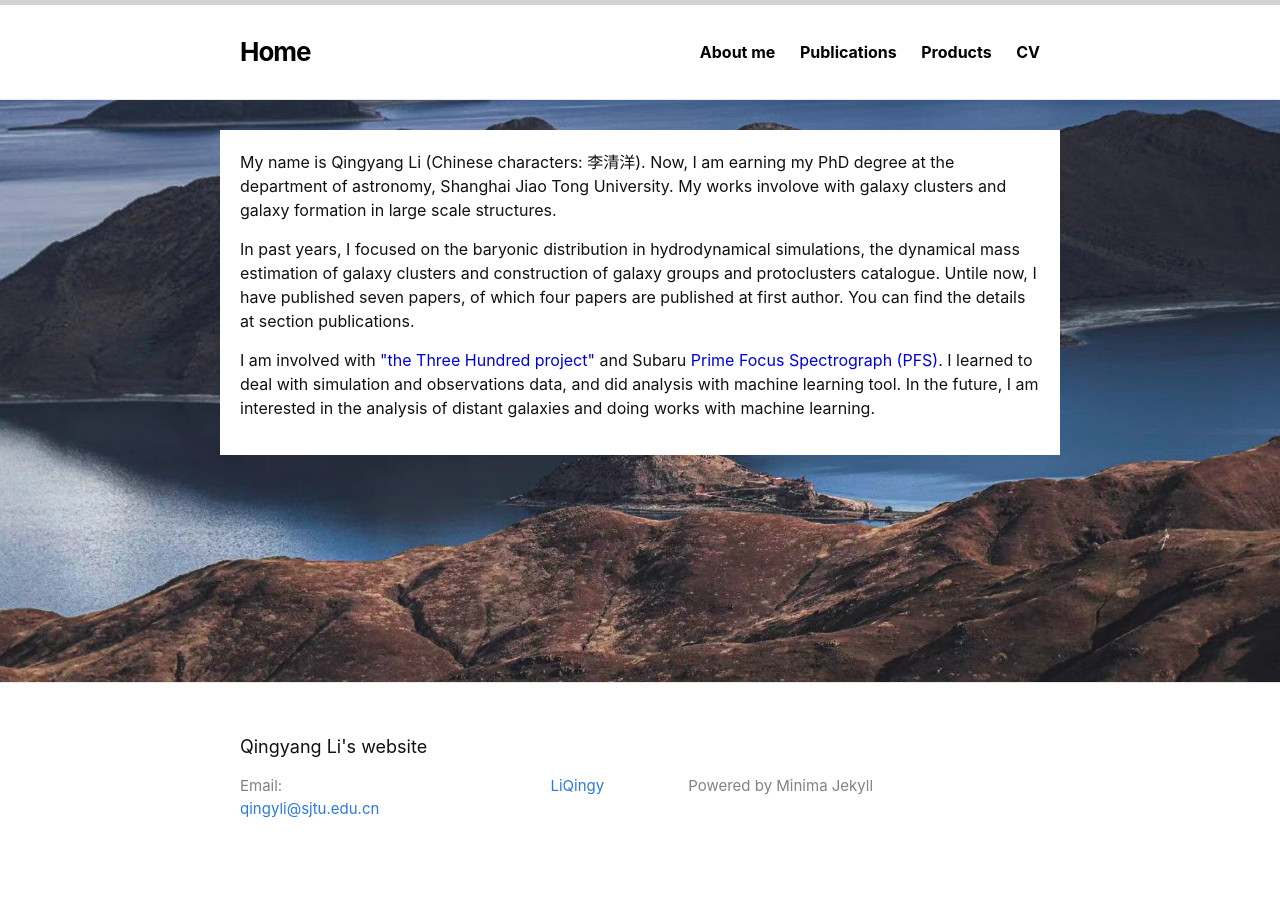
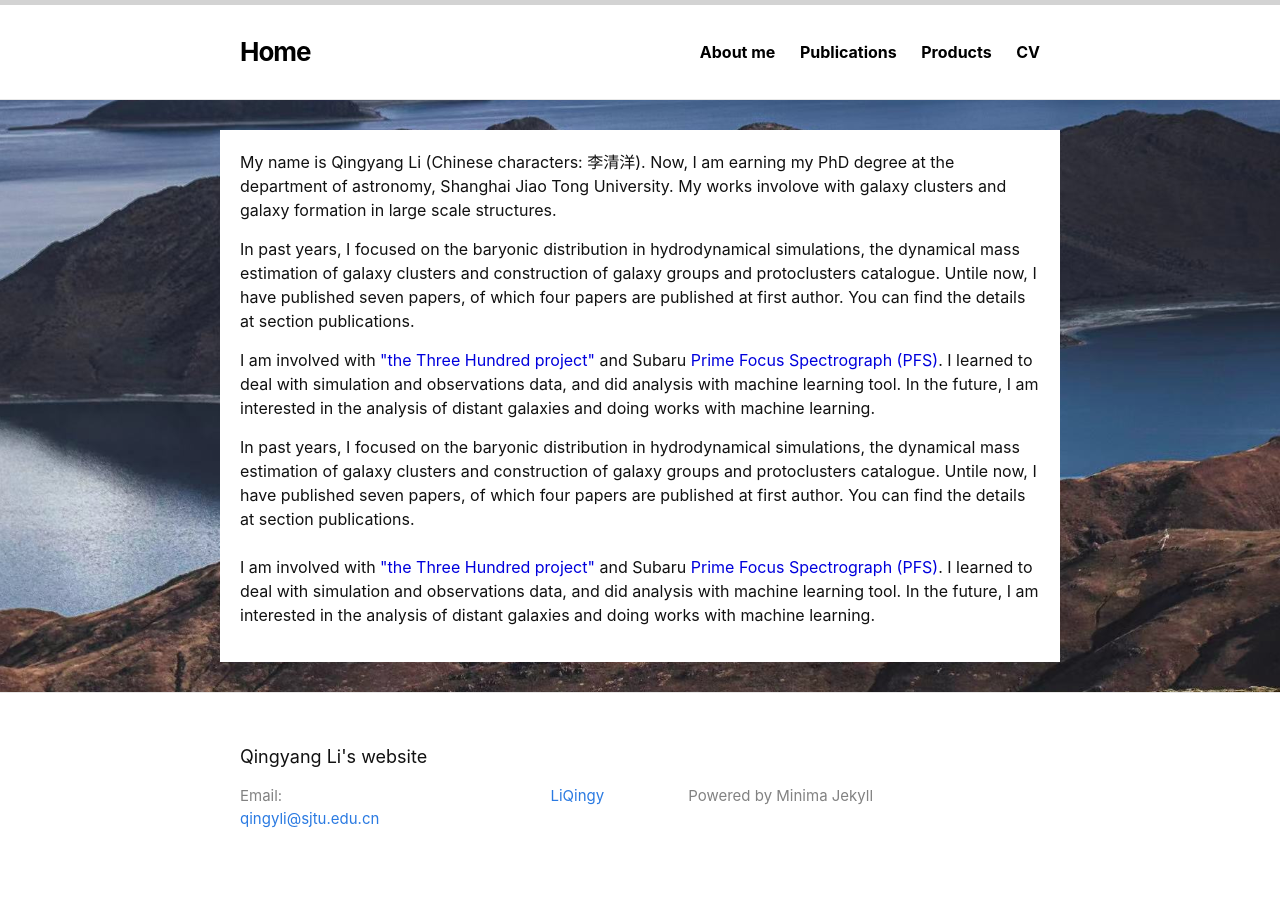
Before and after one commit to LiQingy/LiQingy.github.io, a Jekyll site: the page built from introduction.markdown, in a window 1280 px wide. Built offline with Jekyll 4.4.1, drawn with Linux system fonts in a browser that asks for light colours.

Commit message:
Update introduction.markdown

```diff
--- a/introduction.markdown
+++ b/introduction.markdown
@@ -9,3 +9,9 @@ My name is Qingyang Li (Chinese characters: 李清洋). Now, I am earning my PhD
 In past years, I focused on the baryonic distribution in hydrodynamical simulations, the dynamical mass estimation of galaxy clusters and construction of galaxy groups and protoclusters catalogue. Untile now, I have published seven papers, of which four papers are published at first author. You can find the details at section publications.
 
 I am involved with [<font color="#0000dd">"the Three Hundred project"</font>](http://popia.ft.uam.es/The300-2022/Home.html) and Subaru [<font color="#0000dd">Prime Focus Spectrograph (PFS)</font>](https://pfs.ipmu.jp/#:~:text=The%20PFS%20measures%20the%20large%20scale%20galaxy%20distribution,galaxies%20from%20cosmic%20dawn%20to%20the%20present%20day.). I learned to deal with simulation and observations data, and did analysis with machine learning tool. In the future, I am interested in the analysis of distant galaxies and doing works with machine learning.
+
+<p>
+In past years, I focused on the baryonic distribution in hydrodynamical simulations, the dynamical mass estimation of galaxy clusters and construction of galaxy groups and protoclusters catalogue. Untile now, I have published seven papers, of which four papers are published at first author. You can find the details at section publications. <br><br>
+
+I am involved with <a herf="http://popia.ft.uam.es/The300-2022/Home.html"><font color="#0000dd">"the Three Hundred project"</font></a> and Subaru <a herf="https://pfs.ipmu.jp/#:~:text=The%20PFS%20measures%20the%20large%20scale%20galaxy%20distribution,galaxies%20from%20cosmic%20dawn%20to%20the%20present%20day"><font color="#0000dd">Prime Focus Spectrograph (PFS)</font></a>. I learned to deal with simulation and observations data, and did analysis with machine learning tool. In the future, I am interested in the analysis of distant galaxies and doing works with machine learning.
+</p>
```
